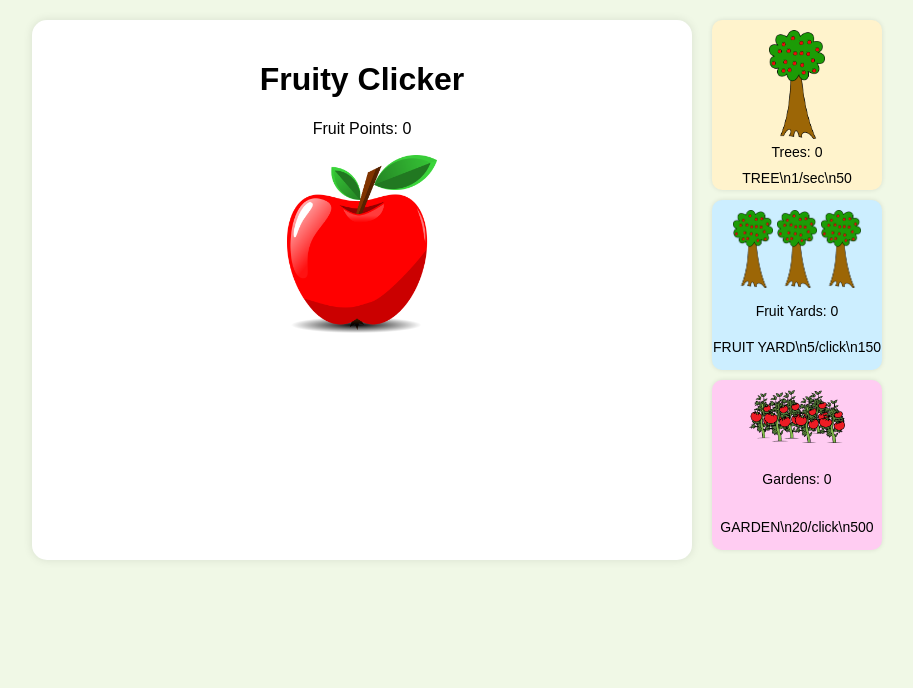
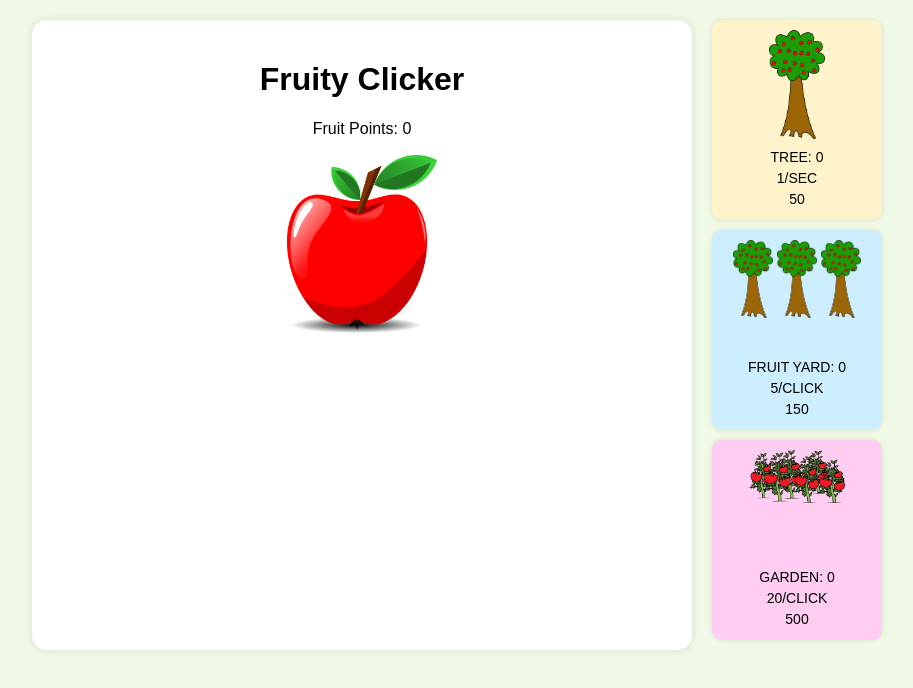
Before and after one commit to MicroSkillet/fruity-clicker, a plain HTML site: page fruityclicker.html in a window 1280 px wide. Shown: the whole page, without its empty margins (113-1026 px from the left). Drawn offline with Linux system fonts and the light colour scheme.

Commit message:
Update fruityclicker.html

```diff
--- a/fruityclicker.html
+++ b/fruityclicker.html
@@ -44,7 +44,7 @@
       border-radius: 10px;
       box-shadow: 0 0 5px rgba(0,0,0,0.1);
       text-align: center;
-      height: 150px;
+      height: 180px; /* Increased height for spacing */
       width: 150px;
       display: flex;
       flex-direction: column;
@@ -54,25 +54,25 @@
       transition: background-color 0.2s;
     }
     .collectible:hover {
-      background-color: #f0f0f0; /* Light gray hover effect */
+      background-color: #f0f0f0;
     }
     .collectible:active {
-      background-color: #e0e0e0; /* Darker when clicked */
+      background-color: #e0e0e0;
     }
     #treeBox {
-      background-color: #fff3cc; /* Light yellow base */
+      background-color: #fff3cc;
     }
     #treeBox:hover {
       background-color: #ffe066;
     }
     #yardBox {
-      background-color: #cceeff; /* Light blue base */
+      background-color: #cceeff;
     }
     #yardBox:hover {
       background-color: #66ccff;
     }
     #gardenBox {
-      background-color: #ffccf2; /* Light pink base */
+      background-color: #ffccf2;
     }
     #gardenBox:hover {
       background-color: #ff99cc;
@@ -86,9 +86,14 @@
       margin: 0 2px;
     }
     .collectible p {
-      margin: 5px 0;
+      margin: 0;
       font-size: 14px;
-      white-space: pre; /* Preserve line breaks for \n */
+      line-height: 1.5; /* 1.5 line spacing */
+    }
+    .text-container {
+      display: flex;
+      flex-direction: column;
+      align-items: center;
     }
   </style>
 </head>
@@ -102,8 +107,11 @@
     <div id="sidebar">
       <div class="collectible" id="treeBox">
         <img src="fruit-tree.png" width="56">
-        <p>Trees: <span id="treeCount">0</span></p>
-        <p id="treeText">TREE\n1/sec\n50</p>
+        <div class="text-container">
+          <p>TREE: <span id="treeCount">0</span></p>
+          <p>1/SEC</p>
+          <p id="treeCostText">50</p>
+        </div>
       </div>
       <div class="collectible" id="yardBox">
         <div class="yard-images">
@@ -111,13 +119,19 @@
           <img src="fruit-tree.png" width="40">
           <img src="fruit-tree.png" width="40">
         </div>
-        <p>Fruit Yards: <span id="yardCount">0</span></p>
-        <p id="yardText">FRUIT YARD\n5/click\n150</p>
+        <div class="text-container">
+          <p>FRUIT YARD: <span id="yardCount">0</span></p>
+          <p>5/CLICK</p>
+          <p id="yardCostText">150</p>
+        </div>
       </div>
       <div class="collectible" id="gardenBox">
         <img src="garden.png" width="96">
-        <p>Gardens: <span id="gardenCount">0</span></p>
-        <p id="gardenText">GARDEN\n20/click\n500</p>
+        <div class="text-container">
+          <p>GARDEN: <span id="gardenCount">0</span></p>
+          <p>20/CLICK</p>
+          <p id="gardenCostText">500</p>
+        </div>
       </div>
     </div>
   </div>
@@ -129,7 +143,6 @@
     let yardCost = 150;
     let gardens = 0;
     let gardenCost = 500;
-    let pointsPerClick = 1; // Base points per click
 
     const scoreDisplay = document.getElementById("score");
     const appleButton = document.getElementById("appleButton");
@@ -139,12 +152,12 @@
     const treeCount = document.getElementById("treeCount");
     const yardCount = document.getElementById("yardCount");
     const gardenCount = document.getElementById("gardenCount");
-    const treeText = document.getElementById("treeText");
-    const yardText = document.getElementById("yardText");
-    const gardenText = document.getElementById("gardenText");
+    const treeCostText = document.getElementById("treeCostText");
+    const yardCostText = document.getElementById("yardCostText");
+    const gardenCostText = document.getElementById("gardenCostText");
 
     appleButton.addEventListener("click", function() {
-      let totalPoints = pointsPerClick + (yards * 5) + (gardens * 20);
+      let totalPoints = (yards * 5) + (gardens * 20); // No base point
       score += totalPoints;
       scoreDisplay.textContent = score;
     });
@@ -156,7 +169,7 @@
         treeCost = Math.floor(treeCost * 1.5);
         scoreDisplay.textContent = score;
         treeCount.textContent = trees;
-        treeText.textContent = `TREE\n1/sec\n${treeCost}`;
+        treeCostText.textContent = treeCost;
       }
     });
 
@@ -167,7 +180,7 @@
         yardCost = Math.floor(yardCost * 1.5);
         scoreDisplay.textContent = score;
         yardCount.textContent = yards;
-        yardText.textContent = `FRUIT YARD\n5/click\n${yardCost}`;
+        yardCostText.textContent = yardCost;
       }
     });
 
@@ -178,12 +191,12 @@
         gardenCost = Math.floor(gardenCost * 1.5);
         scoreDisplay.textContent = score;
         gardenCount.textContent = gardens;
-        gardenText.textContent = `GARDEN\n20/click\n${gardenCost}`;
+        gardenCostText.textContent = gardenCost;
       }
     });
 
     setInterval(function() {
-      score += trees * 1; // Only trees add passive points
+      score += trees * 1; // Trees add passive points
       scoreDisplay.textContent = score;
     }, 1000);
   </script>
```
